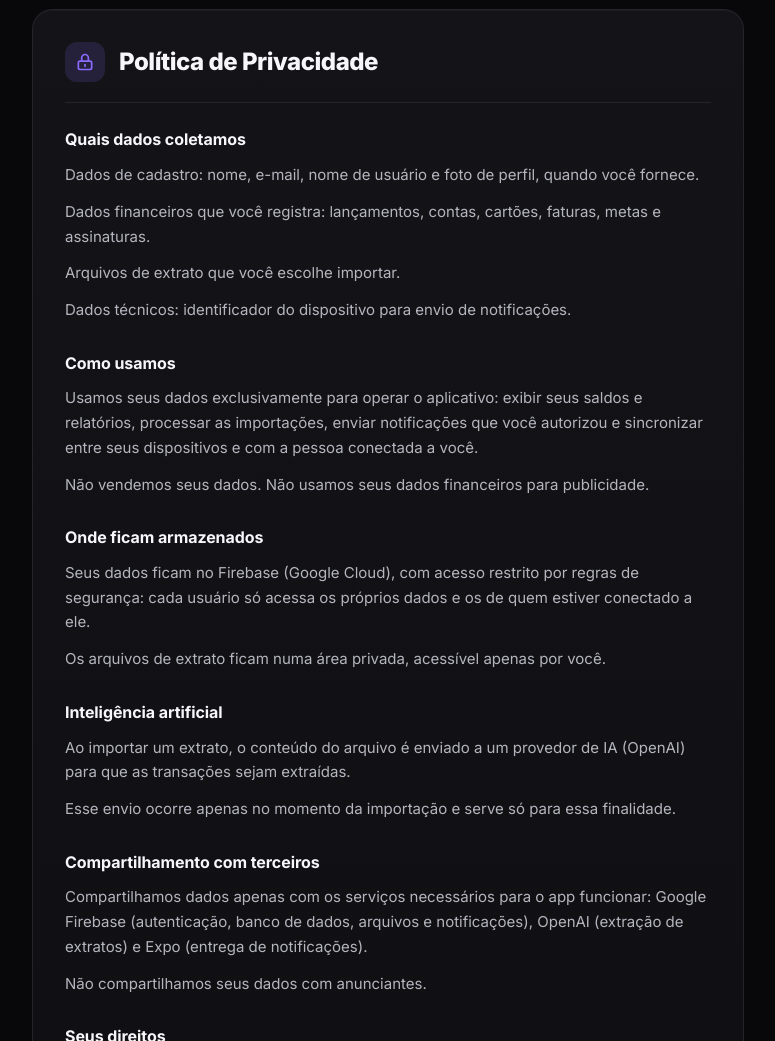
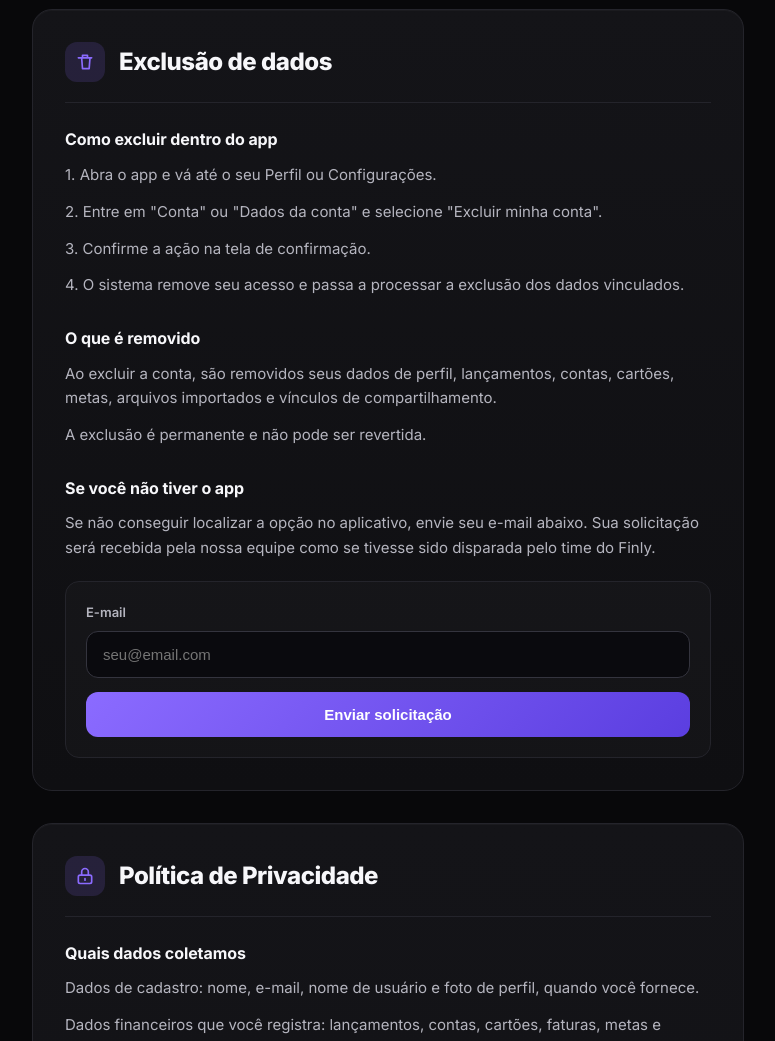
Before and after one commit to robinndev/finly.therms, a plain HTML site: page index.html in a window 1280 px wide. Shown: the part 1720-2761 px from the top of the page, without its empty margins (252-1027 px from the left). Drawn offline with Linux system fonts and the light colour scheme.

Commit message:
Add exclusion tab to legal page

```diff
--- a/index.html
+++ b/index.html
@@ -308,6 +308,10 @@
       <svg viewBox="0 0 24 24" fill="none"><path d="M9 12h6m-6 4h4m-8 5h12a2 2 0 002-2V5a2 2 0 00-2-2H7a2 2 0 00-2 2v14a2 2 0 002 2z" stroke="currentColor" stroke-width="2" stroke-linecap="round"/></svg>
       Termos de Uso
     </a>
+    <a href="#delete" data-target="delete">
+      <svg viewBox="0 0 24 24" fill="none"><path d="M4 7h16M9 7V4h6v3m-7 0l1 13h8l1-13" stroke="currentColor" stroke-width="2" stroke-linecap="round" stroke-linejoin="round"/></svg>
+      Exclusão
+    </a>
     <a href="#privacy" data-target="privacy">
       <svg viewBox="0 0 24 24" fill="none"><path d="M12 15v2m-6 4h12a2 2 0 002-2v-6a2 2 0 00-2-2H6a2 2 0 00-2 2v6a2 2 0 002 2zm10-10V7a4 4 0 00-8 0v4h8z" stroke="currentColor" stroke-width="2" stroke-linecap="round"/></svg>
       Privacidade
@@ -348,6 +352,39 @@
 
     <h3>Mudanças nestes termos</h3>
     <p>Podemos atualizar estes termos. Mudanças relevantes serão avisadas dentro do app. Continuar usando o Finly após uma atualização significa que você concorda com a nova versão.</p>
+  </section>
+
+  <section id="delete">
+    <div class="section-header">
+      <div class="section-icon">
+        <svg viewBox="0 0 24 24" fill="none"><path d="M4 7h16M9 7V4h6v3m-7 0l1 13h8l1-13" stroke="currentColor" stroke-width="2" stroke-linecap="round" stroke-linejoin="round"/></svg>
+      </div>
+      <h2 class="section-title">Exclusão de dados</h2>
+    </div>
+
+    <h3>Como excluir dentro do app</h3>
+    <p>1. Abra o app e vá até o seu Perfil ou Configurações.</p>
+    <p>2. Entre em "Conta" ou "Dados da conta" e selecione "Excluir minha conta".</p>
+    <p>3. Confirme a ação na tela de confirmação.</p>
+    <p>4. O sistema remove seu acesso e passa a processar a exclusão dos dados vinculados.</p>
+
+    <h3>O que é removido</h3>
+    <p>Ao excluir a conta, são removidos seus dados de perfil, lançamentos, contas, cartões, metas, arquivos importados e vínculos de compartilhamento.</p>
+    <p>A exclusão é permanente e não pode ser revertida.</p>
+
+    <h3>Se você não tiver o app</h3>
+    <p>Se não conseguir localizar a opção no aplicativo, envie seu e-mail abaixo. Sua solicitação será recebida pela nossa equipe como se tivesse sido disparada pelo time do Finly.</p>
+
+    <div style="margin-top: 20px; padding: 20px; border: 1px solid var(--border); border-radius: 14px; background: rgba(255,255,255,0.02);">
+      <form id="deleteRequestForm" novalidate>
+        <label for="email" style="display:block; margin-bottom: 8px; color: var(--text-secondary); font-weight: 600; font-size: 13px;">E-mail</label>
+        <input id="email" name="email" type="email" placeholder="seu@email.com" required style="width:100%; padding: 14px 16px; border-radius: 12px; border: 1px solid var(--border-strong); background: rgba(7,7,10,0.7); color: var(--text); font-size: 15px; outline: none;" />
+        <button type="submit" style="margin-top: 14px; width: 100%; border: 0; border-radius: 12px; padding: 14px 18px; background: linear-gradient(135deg, var(--accent) 0%, #5B3EE0 100%); color: white; font-size: 15px; font-weight: 700; cursor: pointer;">Enviar solicitação</button>
+      </form>
+      <div id="successMessage" style="display:none; margin-top: 16px; padding: 14px 16px; border-radius: 12px; border: 1px solid rgba(74, 222, 128, 0.36); background: rgba(74, 222, 128, 0.08); color: #D1FAE5; font-size: 14px; font-weight: 600;">
+        Solicitação enviada com sucesso. Nossa equipe recebeu seu pedido e vai avaliar a exclusão da conta em até 24 horas.
+      </div>
+    </div>
   </section>
 
   <section id="privacy">
@@ -421,6 +458,23 @@
   window.addEventListener('scroll', () => {
     toTop.classList.toggle('visible', window.scrollY > 400);
   });
+
+  const form = document.getElementById('deleteRequestForm');
+  const emailInput = document.getElementById('email');
+  const success = document.getElementById('successMessage');
+
+  form.addEventListener('submit', function (event) {
+    event.preventDefault();
+
+    if (!emailInput.value.trim() || !emailInput.checkValidity()) {
+      emailInput.focus();
+      emailInput.reportValidity();
+      return;
+    }
+
+    success.style.display = 'block';
+    form.reset();
+  });
 </script>
 </body>
 </html>
```
